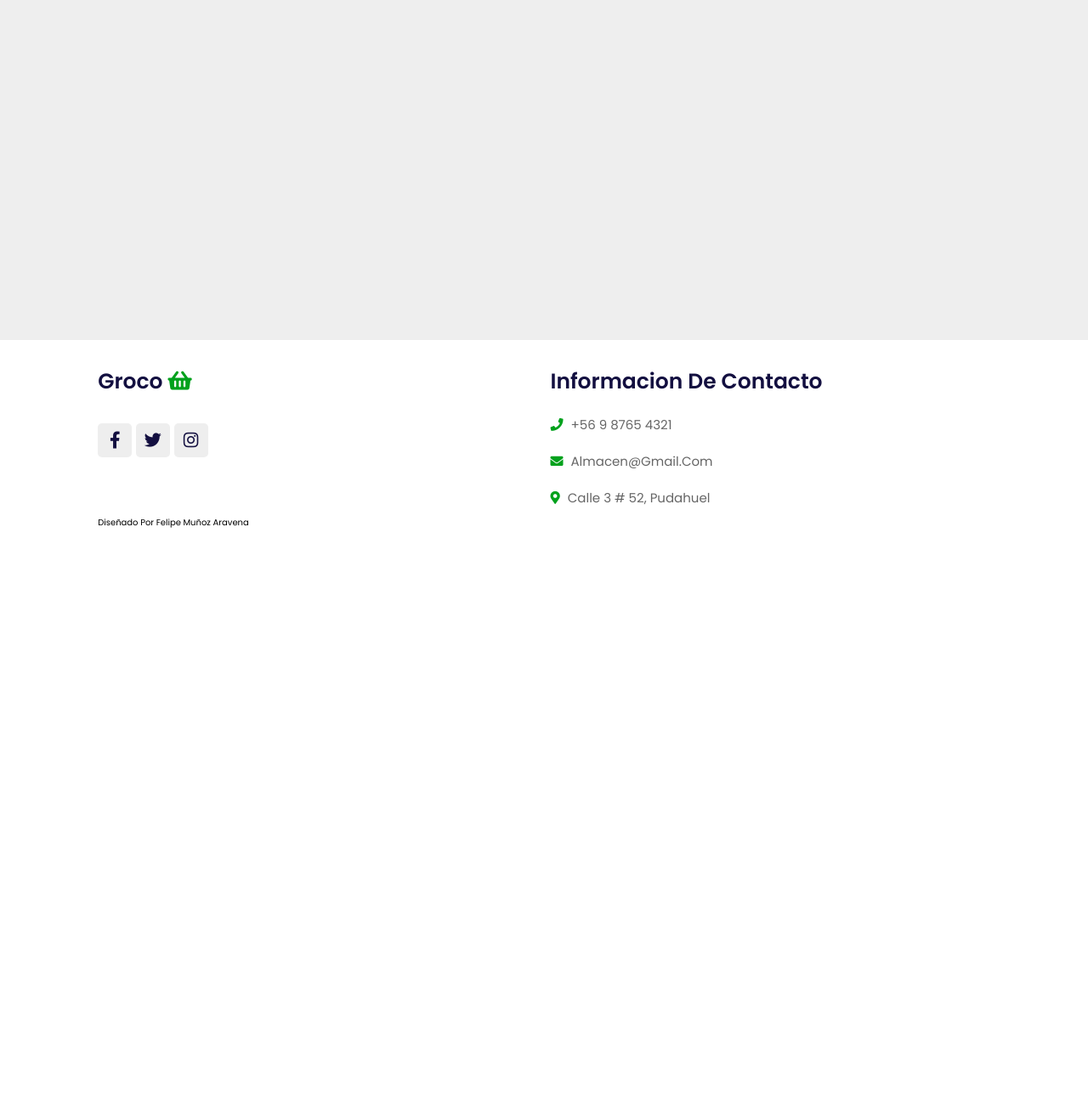
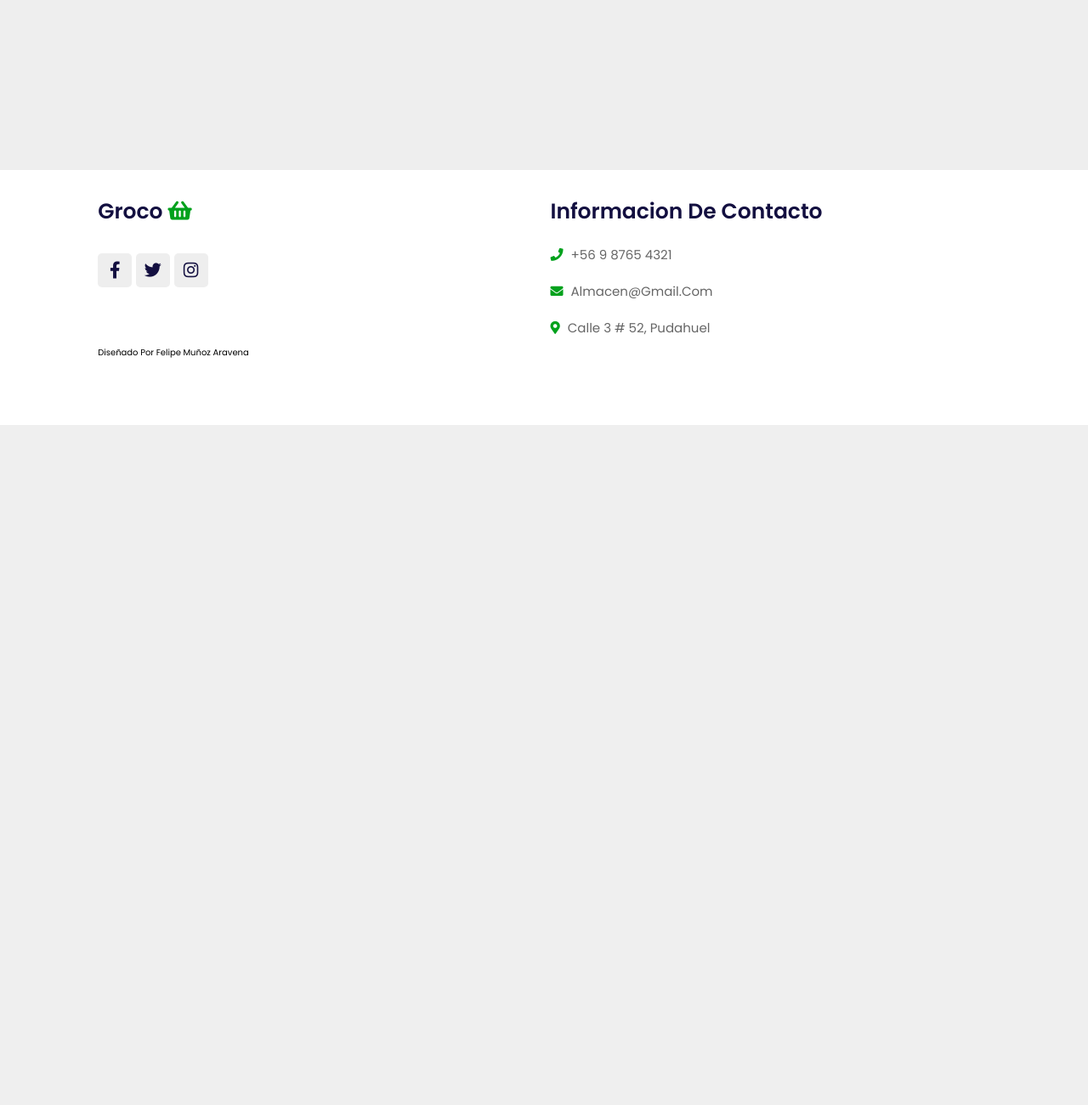
Before and after one commit to felipesma/almacen, a Django app: template market/templates/success.html in a window 1280 px wide. Shown: the part 550-1850 px from the top of the page at 85% size. After the commit the page ends 1050 px from the top, so only its background shows below. Run offline with Django 3.2, Linux system fonts and the light colour scheme; the template is opened without the code that fills it, so the values that code supplies are empty.

Commit message:
Corregido estilos en sitio de compra confirmada.

```diff
--- a/loginRegister/static/css/success.css
+++ b/loginRegister/static/css/success.css
@@ -33,7 +33,6 @@
 
 section{
     padding:2rem 9%;
-    min-height: 900px;
     position: flex;
     justify-content: center;
 }
@@ -120,10 +119,14 @@
     display: none;
 }
 
+.confirmacion{
+    height: 700px;
+}
 
 .footer{
     margin-top: 5rem;
     background: #fff;
+    height: 300px;
 }
 
 .footer .box-container{
```
